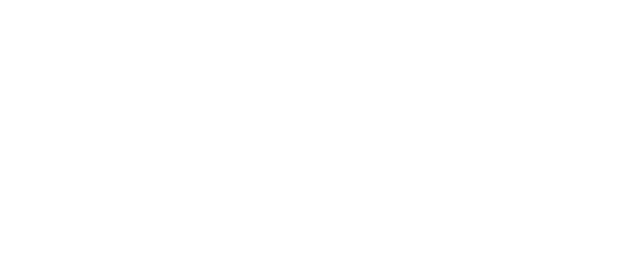
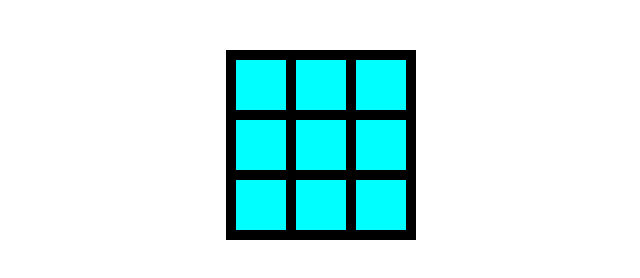
Before and after one commit to rafaelmarchesin/jogo-da-velha, a plain HTML site: page index.html in a window 1280 px wide. Shown: the whole page, without its empty margins (319-959 px from the left). Drawn offline with Linux system fonts and the light colour scheme.

Commit message:
Criado a base do jogo

```diff
--- a/index.html
+++ b/index.html
@@ -9,6 +9,36 @@
 </head>
 <body>
 
+    <div id="containerJogoDaVelha">
+        <div id="btn1" class="botao" onclick="marcaBotao(this.id)">
+            o
+        </div><!--
+        --><div id="btn2" class="botao" onclick="marcaBotao(this.id)">
+            x
+        </div><!--
+        --><div id="btn3" class="botao" onclick="marcaBotao(this.id)">
+            x
+        </div><!--
+        --><br><div id="btn4" class="botao" onclick="marcaBotao(this.id)">
+            x
+        </div><!--
+        --><div id="btn5" class="botao" onclick="marcaBotao(this.id)">
+            x
+        </div><!--
+        --><div id="btn6" class="botao" onclick="marcaBotao(this.id)">
+            x
+        </div><!--
+        --><br><div id="btn7" class="botao" onclick="marcaBotao(this.id)">
+            x
+        </div><!--
+        --><div id="btn8" class="botao" onclick="marcaBotao(this.id)">
+            x
+        </div><!--
+        --><div id="btn9" class="botao" onclick="marcaBotao(this.id)">
+            x
+        </div>
+
+    </div>
 
     <script src="script.js"></script>
 </body>
--- a/script.js
+++ b/script.js
@@ -0,0 +1,22 @@
+let jogador = 1 //Usado apenas para determinar o jogador
+let jogador1 = []
+let jogador2 = []
+
+function marcaBotao(idElemento){
+    let pegaBotao = document.getElementById(idElemento)
+
+    //Varia entre "x" e "o" a cada clique
+    if (jogador == 0){
+        pegaBotao.innerText = 'o'
+        jogador2.push(pegaBotao.id) //Armazena o local do clique - jogador2
+        jogador = 1
+
+    } else {
+        pegaBotao.innerText = 'x'
+        jogador1.push(pegaBotao.id) //Armazena o local do clique - jogador1
+        jogador = 0
+    }
+
+
+    pegaBotao.style.color = 'black'
+}
--- a/style.css
+++ b/style.css
@@ -0,0 +1,31 @@
+/* Foi criado um design bem simples para o jogo */
+#containerJogoDaVelha{
+    background-color: black;
+    margin-top: 50px;
+    margin-right: auto;
+    margin-left: auto;
+    padding: 5px;
+    width: 180px;
+}
+
+.botao{
+    background-color: aqua;
+    color: aqua;
+    display: inline-block;
+    width: 50px;
+    height: 50px;
+    margin: 5px;
+    text-align: center;
+    font-size: 37px;
+    cursor: pointer;
+}
+
+.botao:hover{
+    background-color: blue;
+    color: blue;
+}
+
+br{
+    margin: 0;
+    padding: 0;
+}
```
